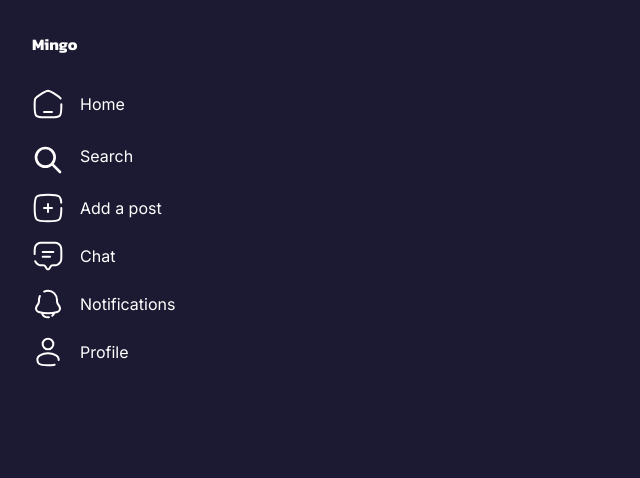
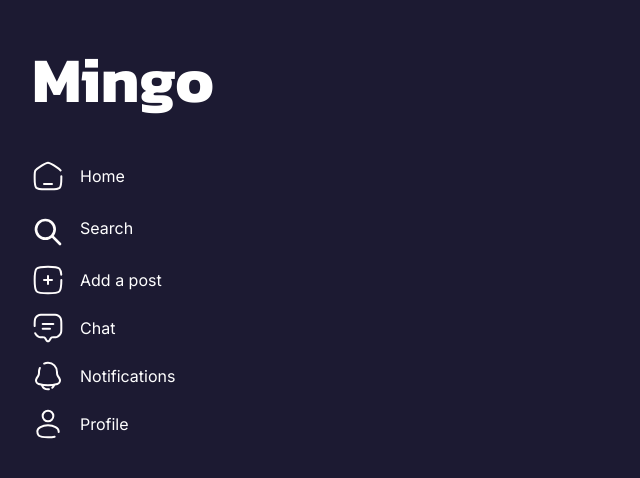
Before and after one commit to WildCodeSchool/2024-12-orleans-cda-project3-team-c, a React (Vite) app in the folder packages/frontend/web/: page / in a window 1280 px wide. Shown: the top 478 px of the page, without its empty margins (0-640 px from the left). Built offline with nearby package versions, Linux system fonts and the light colour scheme.

Commit message:
restore navbar and add mobile

```diff
--- a/packages/frontend/web/src/app.tsx
+++ b/packages/frontend/web/src/app.tsx
@@ -1,5 +1,11 @@
 import NavBarLeftWeb from './components/navbar-left-web';
+import NavBarMobile from './components/navbar-mobile';
 
 export default function App() {
-  return <NavBarLeftWeb />;
+  return (
+    <>
+      <NavBarLeftWeb />
+      <NavBarMobile />
+    </>
+  );
 }
--- a/packages/frontend/web/src/components/navbar-left-web.tsx
+++ b/packages/frontend/web/src/components/navbar-left-web.tsx
@@ -10,7 +10,9 @@ import userIcon from '../assets/icons/user-white.svg';
 export default function NavBarLeftWeb() {
   return (
     <section className='h-dvh w-[238px] max-[544px]:hidden'>
-      <h1 className='font-title text-16 mt-8 mb-8 ml-8 font-bold'>{'Mingo'}</h1>
+      <h1 className='font-title mt-8 mb-8 ml-8 text-[64px] font-bold'>
+        {'Mingo'}
+      </h1>
       <nav className='border-r-0.5 mb-2 ml-8 h-dvh border-purple-900'>
         <ul className='text-none h-full list-none flex-col justify-center self-end'>
           <li className='h-12 max-w-[fit-content]'>
--- a/packages/frontend/web/src/pages/search.tsx
+++ /dev/null
@@ -1,27 +0,0 @@
-import { Link } from 'react-router-dom';
-
-import searchIcon from '../assets/icons/search-white.svg';
-
-export default function Search() {
-  return (
-    <section className='mt-[9.5rem] flex flex-col items-center'>
-      <h2 className='font-title mb-[2rem] text-[1.5rem]'>
-        {'Search for user or subject'}
-      </h2>
-      <div className='flex w-[18rem] items-center rounded-[0.25rem] border border-gray-300 bg-purple-900 p-[0.125rem] pr-[0.5rem]'>
-        <input
-          className='flex-1 bg-transparent px-2 py-1 text-[0.75rem] placeholder-gray-500 focus:border-blue-500 focus:outline-none'
-          type='text'
-          placeholder='Search'
-        />
-        <Link to='/search-results'>
-          <img
-            className='ml-2 size-[1rem]'
-            src={searchIcon}
-            alt='search icon'
-          />
-        </Link>
-      </div>
-    </section>
-  );
-}
```
